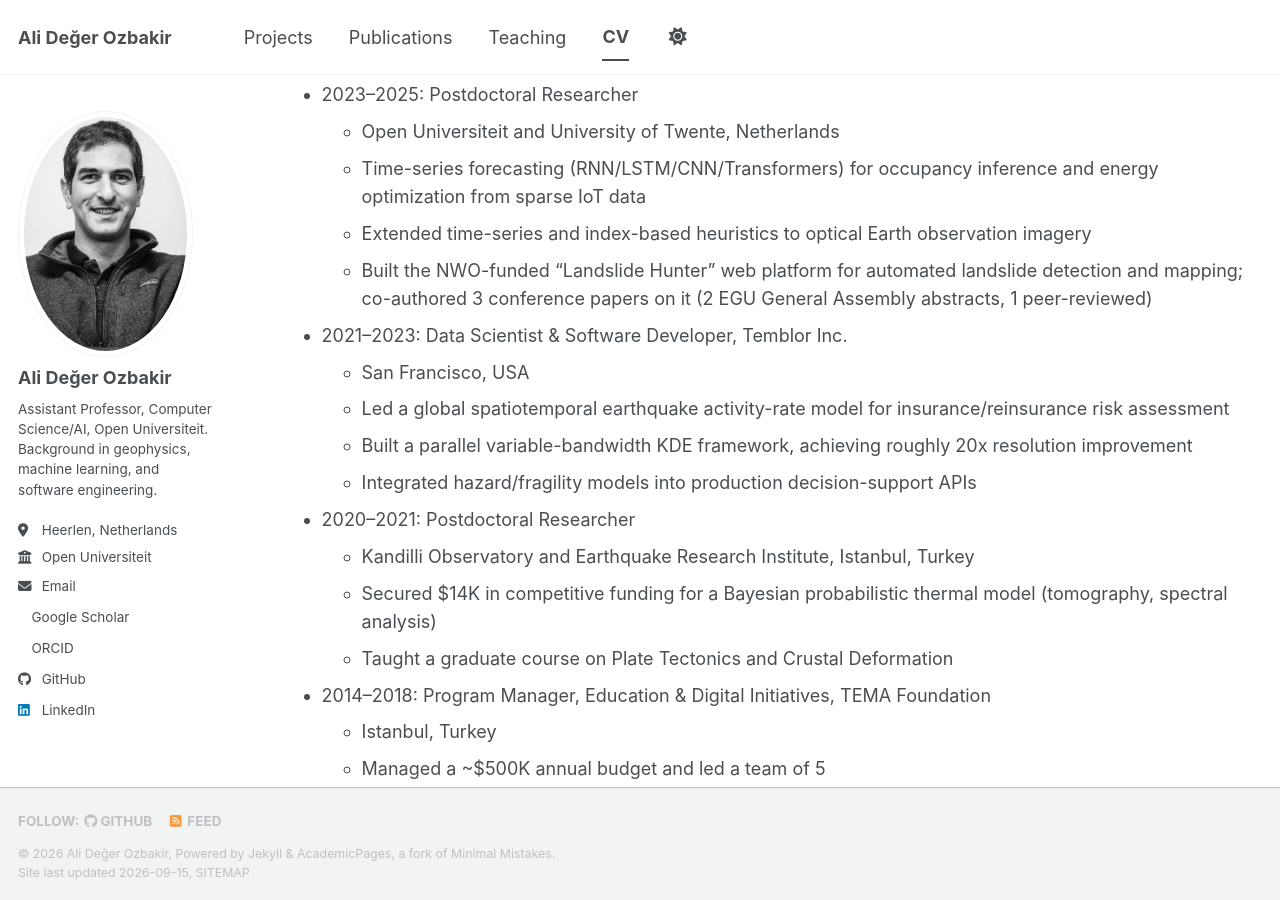
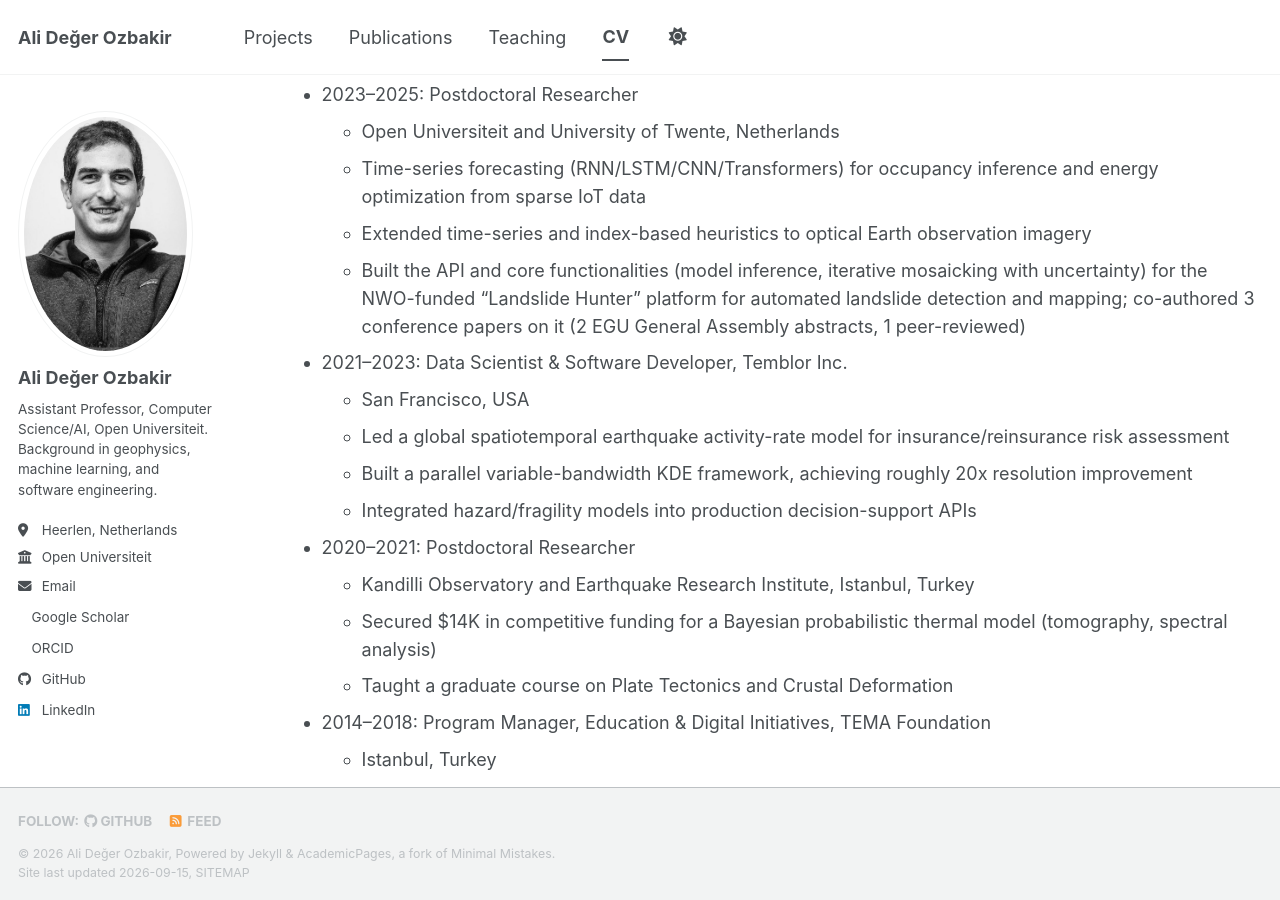
Before and after one commit to aozbakir/aozbakir.github.io, a Jekyll site: the page built from _pages/cv.md, in a window 1280 px wide and 900 px high, scrolled down 585 px. Built offline with Jekyll 4.4.1, drawn with Linux system fonts in a browser that asks for light colours; a style sheet for code colours, icons or effects is not loaded.

Commit message:
Correct CV attribution for Landslide Hunter platform
Clarify that the API and core functionalities (model inference,
iterative mosaicking with uncertainty) were built, not the platform
itself as a whole.

Co-Authored-By: Claude Sonnet 5 <noreply@anthropic.com>

```diff
--- a/_pages/cv.md
+++ b/_pages/cv.md
@@ -28,7 +28,7 @@ Work experience
   * Open Universiteit and University of Twente, Netherlands
   * Time-series forecasting (RNN/LSTM/CNN/Transformers) for occupancy inference and energy optimization from sparse IoT data
   * Extended time-series and index-based heuristics to optical Earth observation imagery
-  * Built the NWO-funded "Landslide Hunter" web platform for automated landslide detection and mapping; co-authored 3 conference papers on it (2 EGU General Assembly abstracts, 1 peer-reviewed)
+  * Built the API and core functionalities (model inference, iterative mosaicking with uncertainty) for the NWO-funded "Landslide Hunter" platform for automated landslide detection and mapping; co-authored 3 conference papers on it (2 EGU General Assembly abstracts, 1 peer-reviewed)
 
 * 2021–2023: Data Scientist & Software Developer, Temblor Inc.
   * San Francisco, USA
```
